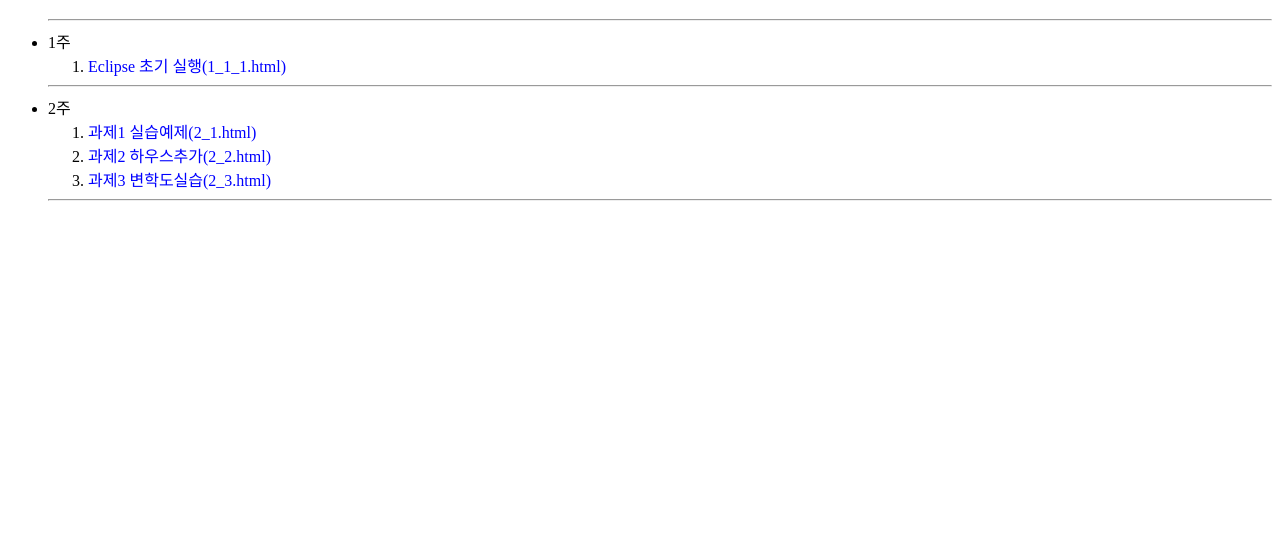
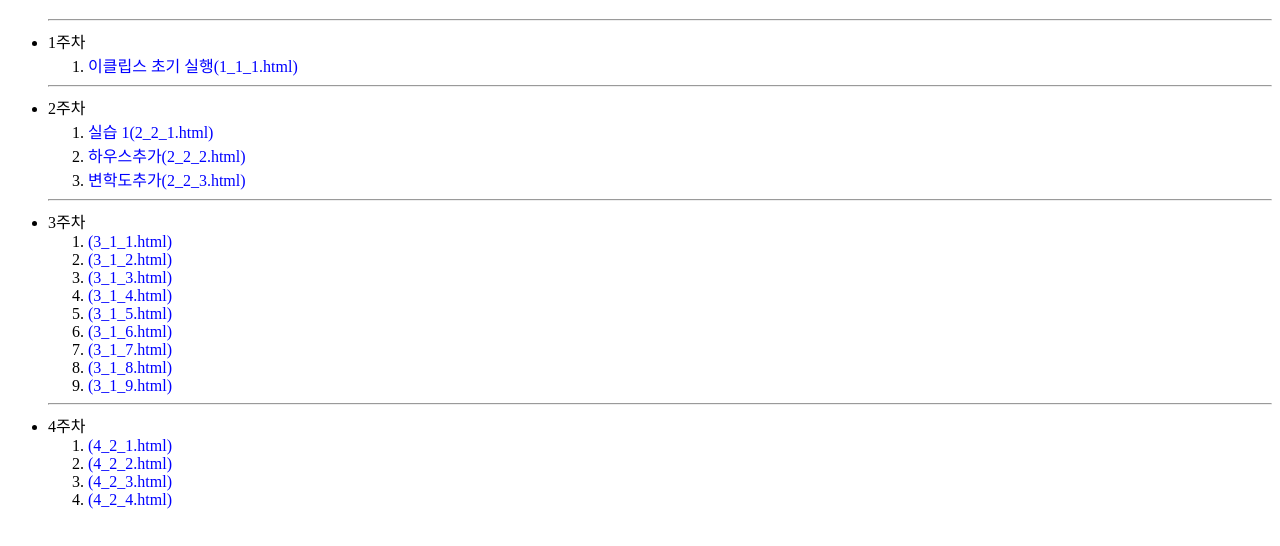
Before and after one commit to wncks1220/wncks1220.github.io, a plain HTML site: page index.html in a window 1280 px wide. Shown: the part 70-616 px from the top of the page. Drawn offline with Linux system fonts and the light colour scheme.

Commit message:
Update index.html

```diff
--- a/index.html
+++ b/index.html
@@ -10,15 +10,33 @@
 <body>
 <h1>000 과제 리스트</h3>
   <ul><hr/>
-  <li> 1주 </li>
+  <li> 1주차 </li>
   <ol>
-    <li><a href=https://wncks1220.github.io/java/1_1_1.html>Eclipse 초기 실행(1_1_1.html)</a></li>
+  <li><a href=https://wncks1220.github.io/java/1_1_1.html>이클립스 초기 실행(1_1_1.html)</a></li>
   </ol><hr/>
-  <li> 2주 </li>
+  <li> 2주차 </li>
   <ol>
-  <li><a href="https://wncks1220.github.io/java/2-1.html">과제1 실습예제(2_1.html)</a></li>
-  <li><a href="https://wncks1220.github.io/java/2_2.html">과제2 하우스추가(2_2.html)</a></li>
-  <li><a href="https://wncks1220.github.io/java/2_3.html">과제3 변학도실습(2_3.html)</a></li>
+  <li><a href="https://wncks1220.github.io/java/2_2_1.html">실습 1(2_2_1.html)</a></li>
+  <li><a href="https://wncks1220.github.io/java/2_2_2.html">하우스추가(2_2_2.html)</a></li>
+  <li><a href="https://wncks1220.github.io/java/2_2_3.html">변학도추가(2_2_3.html)</a></li>
   </ol><hr/>
+  <li> 3주차 </li>
+  <ol>
+  <li><a href="https://wncks1220.github.io/java/3_1-1.html">(3_1_1.html)</a></li>
+  <li><a href="https://wncks1220.github.io/java/3_1_2.html">(3_1_2.html)</a></li>
+  <li><a href="https://wncks1220.github.io/java/3_1_3.html">(3_1_3.html)</a></li>
+  <li><a href="https://wncks1220.github.io/java/3_1-4.html">(3_1_4.html)</a></li>
+  <li><a href="https://wncks1220.github.io/java/3_1_5.html">(3_1_5.html)</a></li>
+  <li><a href="https://wncks1220.github.io/java/3_1_6.html">(3_1_6.html)</a></li>
+  <li><a href="https://wncks1220.github.io/java/3_1_7.html">(3_1_7.html)</a></li>
+  <li><a href="https://wncks1220.github.io/java/3_1_8.html">(3_1_8.html)</a></li>
+  <li><a href="https://wncks1220.github.io/java/3_1_9.html">(3_1_9.html)</a></li>
+  </ol><hr/>
+  <li> 4주차 </li>
+  <ol>
+  <li><a href="https://wncks1220.github.io/java/4_2-1.html">(4_2_1.html)</a></li>
+  <li><a href="https://wncks1220.github.io/java/4_2_2.html">(4_2_2.html)</a></li>
+  <li><a href="https://wncks1220.github.io/java/4_2_3.html">(4_2_3.html)</a></li>
+  <li><a href="https://wncks1220.github.io/java/4_2-4.html">(4_2_4.html)</a></li>
   </ul>
 </body></html>
```
